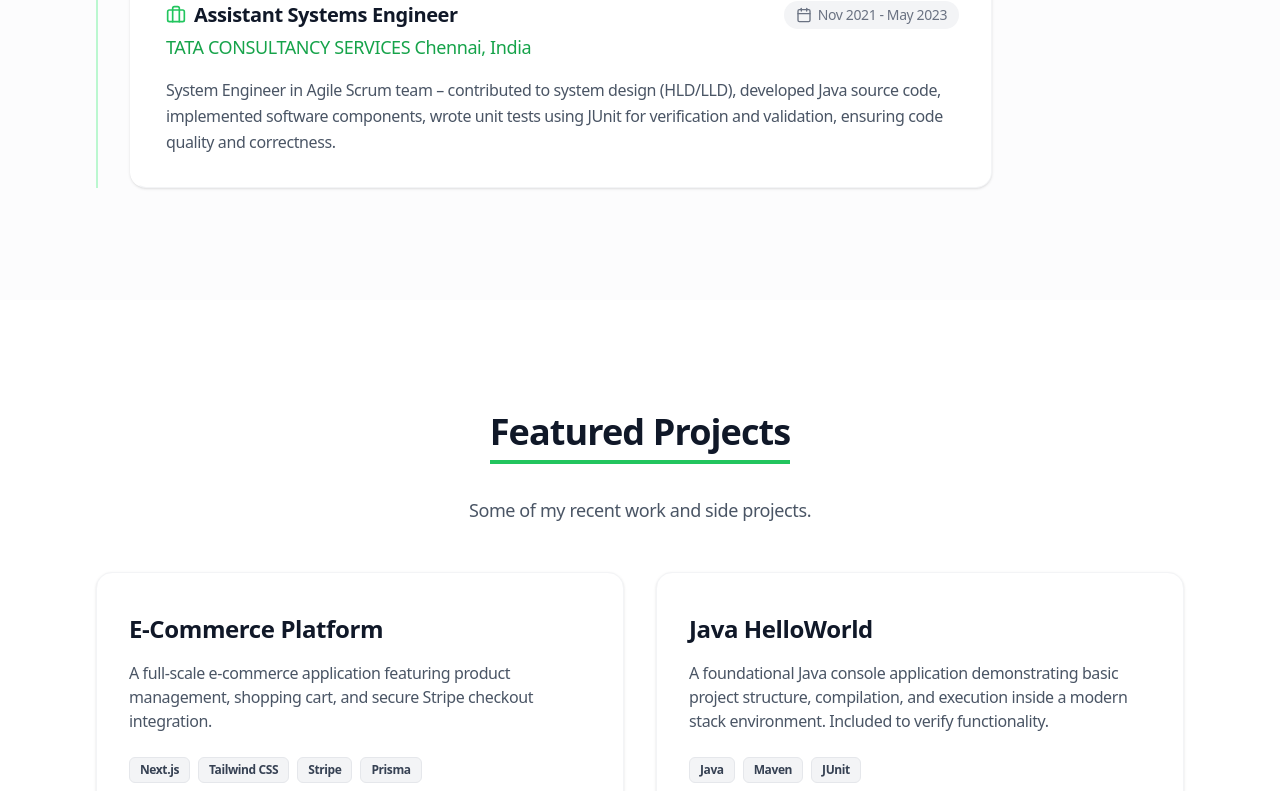
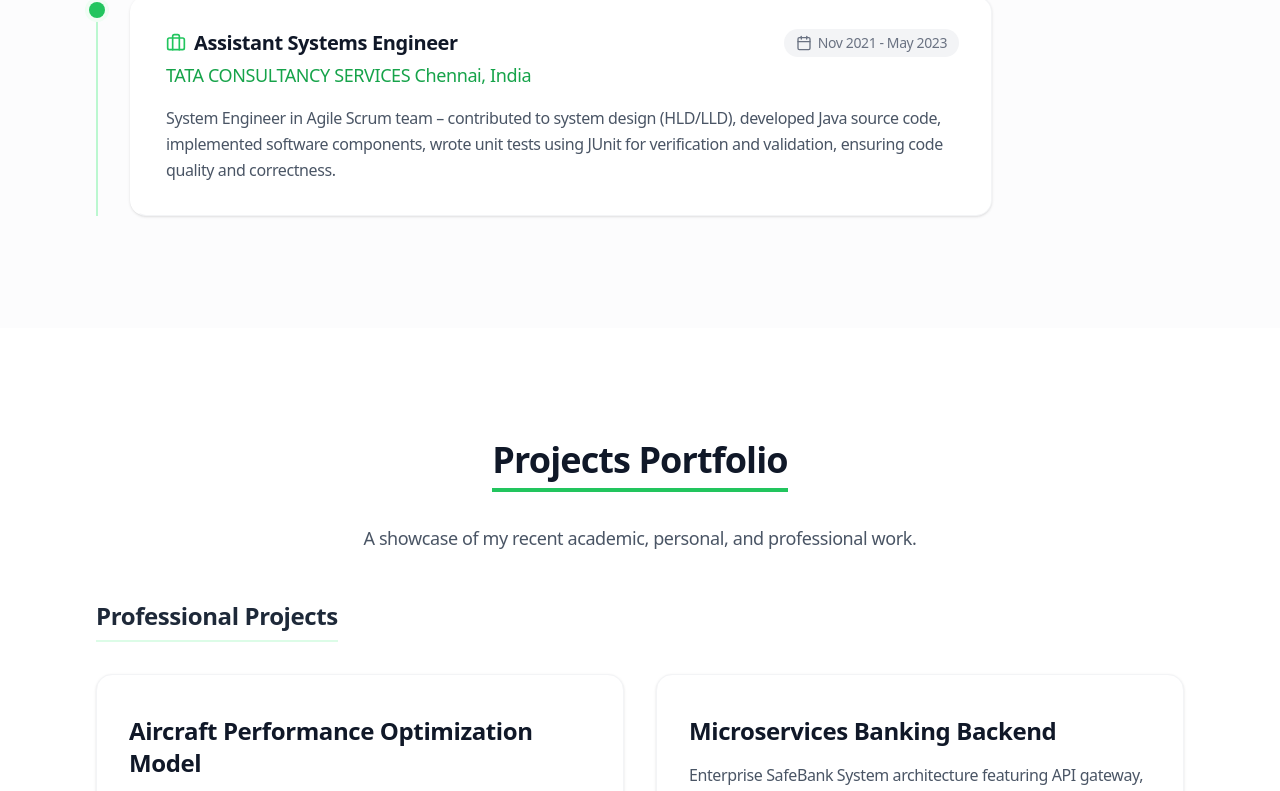
Before and after one commit to HknAccount/HknAccount.github.io, a Next.js app: page / in a window 1280 px wide. Shown: the part 2943-3734 px from the top of the page. Built offline with nearby package versions, Linux system fonts and the light colour scheme.

Commit message:
update ENAC full name and split projects into personal and professional

```diff
--- a/src/components/sections/Education.tsx
+++ b/src/components/sections/Education.tsx
@@ -7,7 +7,7 @@ import { GraduationCap, Calendar, MapPin } from "lucide-react";
 const educationData = [
     {
         degree: "MSc International Air Transport System Engineering and Design",
-        institution: "ENAC (No. 1 Civil Aviation School in Toulouse)",
+        institution: "École de l'Aviation Civile (ENAC) - No. 1 Civil Aviation School in Toulouse",
         date: "Sep 2023 - Oct 2025",
         location: "Toulouse, France",
         description: "Specialized in advanced air transport system engineering, design methodologies, and system architecture."
--- a/src/components/sections/Projects.tsx
+++ b/src/components/sections/Projects.tsx
@@ -4,51 +4,47 @@ import { Section } from "@/components/ui/Section";
 import { Card } from "@/components/ui/Card";
 import { ExternalLink, Github } from "lucide-react";
 
-const projectsData = [
+// Placeholder data - replace with your actual projects!
+const professionalProjects = [
     {
-        title: "E-Commerce Platform",
-        description: "A full-scale e-commerce application featuring product management, shopping cart, and secure Stripe checkout integration.",
-        tech: ["Next.js", "Tailwind CSS", "Stripe", "Prisma"],
-        github: "https://github.com",
-        demo: "https://example.com"
+        title: "Aircraft Performance Optimization Model",
+        description: "Professional project optimizing fuel burn and flight physics for A320-class aircraft. Implemented surrogate models for performance prediction.",
+        tech: ["Python", "SciPy", "Machine Learning"],
+        github: "https://github.com/harikeshwaran",
+        demo: "#"
     },
     {
-        title: "Java HelloWorld",
-        description: "A foundational Java console application demonstrating basic project structure, compilation, and execution inside a modern stack environment. Included to verify functionality.",
-        tech: ["Java", "Maven", "JUnit"],
-        github: "https://github.com/java-hw",
-        demo: "https://example.com/java-hw"
-    },
-    {
-        title: "Real-time Chat App",
-        description: "A fast, responsive chat application using WebSockets for real-time messaging, complete with user authentication and chat rooms.",
-        tech: ["React", "Express.js", "Socket.io", "MongoDB"],
-        github: "https://github.com",
-        demo: "https://example.com"
-    },
-    {
-        title: "Portfolio Website V1",
-        description: "The initial version of my personal portfolio built using vanilla React and custom CSS, focusing on semantic HTML.",
-        tech: ["React", "CSS3", "Framer Motion", "Vite"],
-        github: "https://github.com",
-        demo: "https://example.com"
+        title: "Microservices Banking Backend",
+        description: "Enterprise SafeBank System architecture featuring API gateway, discovery server, and complete containerization under Agile methodology.",
+        tech: ["Java", "Spring Boot", "Docker", "Kubernetes"],
+        github: "https://github.com/harikeshwaran",
+        demo: "#"
     }
 ];
 
-export function Projects() {
-    return (
-        <Section
-            id="projects"
-            title="Featured Projects"
-            subtitle="Some of my recent work and side projects."
-            className="bg-white"
-        >
-            <div className="grid gap-8 grid-cols-1 md:grid-cols-2 lg:grid-cols-2">
-                {projectsData.map((project, index) => (
+const personalProjects = [
+    {
+        title: "Mini Ada Front-End Compiler",
+        description: "A functionality-correct front-end compiler for an Ada 2012 subset using a custom Recursive Descent Parser in OCaml.",
+        tech: ["OCaml", "Lexical Analysis", "AST Generation"],
+        github: "https://github.com/harikeshwaran",
+        demo: "#"
+    },
+    {
+        title: "Study Group Connector",
+        description: "A full-stack web application connecting students for collaborative study sessions with real-time chat.",
+        tech: ["React", "Node.js", "PostgreSQL", "Socket.io"],
+        github: "https://github.com/harikeshwaran",
+        demo: "#"
+    }
+];
+
+// Helper component for project cards to avoid code duplication
+const ProjectGrid = ({ projects }: { projects: typeof professionalProjects }) => (
+    <div className="grid gap-8 grid-cols-1 md:grid-cols-2 lg:grid-cols-2 mb-12">
+        {projects.map((project, index) => (
             <Card key={index} delay={index * 0.15} className="flex flex-col h-full group relative overflow-hidden">
-                        {/* Subtle top border highlight on hover */}
                 <div className="absolute top-0 left-0 right-0 h-1 bg-gradient-to-r from-primary-400 to-primary-600 transform scale-x-0 group-hover:scale-x-100 transition-transform origin-left duration-300" />
-
                 <div className="flex-1 mt-2">
                     <h3 className="text-2xl font-bold text-gray-900 group-hover:text-primary-600 transition-colors mb-4">
                         {project.title}
@@ -56,8 +52,6 @@ export function Projects() {
                     <p className="text-gray-600 mb-6 line-clamp-3">
                         {project.description}
                     </p>
-
-                            {/* Tech Stack Badges */}
                     <div className="flex flex-wrap gap-2 mb-8">
                         {project.tech.map((t, idx) => (
                             <span key={idx} className="px-2.5 py-1 bg-gray-100 text-gray-700 text-xs font-semibold rounded-md border border-gray-200">
@@ -66,30 +60,34 @@ export function Projects() {
                         ))}
                     </div>
                 </div>
-
                 <div className="flex items-center space-x-4 pt-4 border-t border-gray-100 mt-auto">
-                            <a
-                                href={project.github}
-                                target="_blank"
-                                rel="noreferrer"
-                                className="flex items-center text-sm font-medium text-gray-600 hover:text-primary-600 transition-colors"
-                            >
-                                <Github className="w-4 h-4 mr-2" />
-                                Code
+                    <a href={project.github} target="_blank" rel="noreferrer" className="flex items-center text-sm font-medium text-gray-600 hover:text-primary-600 transition-colors">
+                        <Github className="w-4 h-4 mr-2" /> Code
                     </a>
-                            <a
-                                href={project.demo}
-                                target="_blank"
-                                rel="noreferrer"
-                                className="flex items-center text-sm font-medium text-primary-600 hover:text-primary-700 transition-colors"
-                            >
-                                <ExternalLink className="w-4 h-4 mr-2" />
-                                Live Demo
+                    <a href={project.demo} target="_blank" rel="noreferrer" className="flex items-center text-sm font-medium text-primary-600 hover:text-primary-700 transition-colors">
+                        <ExternalLink className="w-4 h-4 mr-2" /> Live Demo
                     </a>
                 </div>
             </Card>
         ))}
     </div>
+);
+
+export function Projects() {
+    return (
+        <Section
+            id="projects"
+            title="Projects Portfolio"
+            subtitle="A showcase of my recent academic, personal, and professional work."
+            className="bg-white"
+        >
+            <div className="max-w-6xl mx-auto">
+                <h3 className="text-2xl font-bold text-gray-800 border-b-2 border-primary-100 pb-2 inline-block mb-8">Professional Projects</h3>
+                <ProjectGrid projects={professionalProjects} />
+
+                <h3 className="text-2xl font-bold text-gray-800 border-b-2 border-primary-100 pb-2 inline-block mb-8">Personal Projects</h3>
+                <ProjectGrid projects={personalProjects} />
+            </div>
         </Section>
     );
 }
```
Lines whose indentation alone changed are shown as unchanged.
